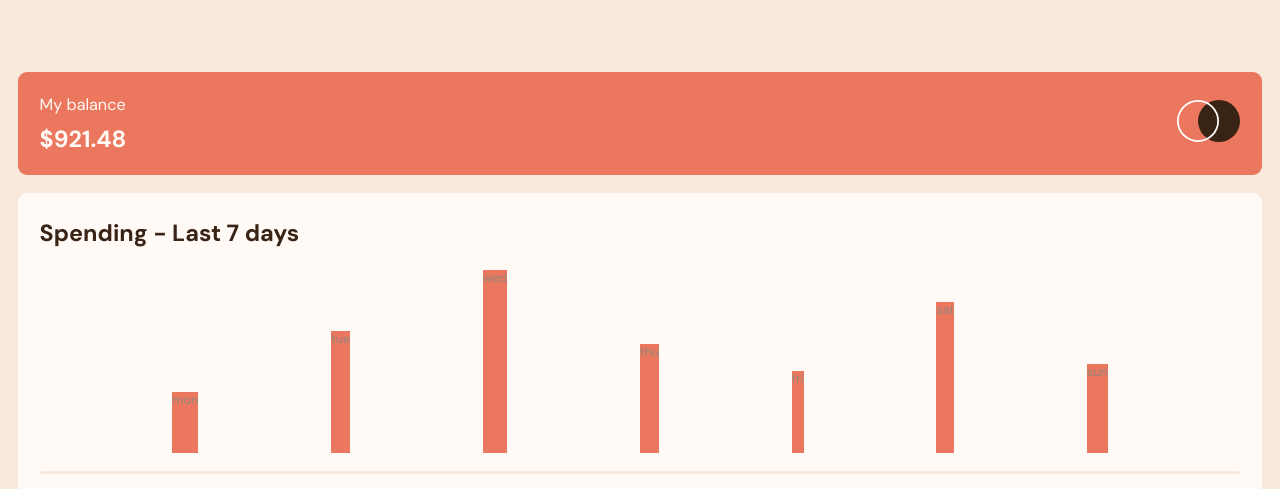
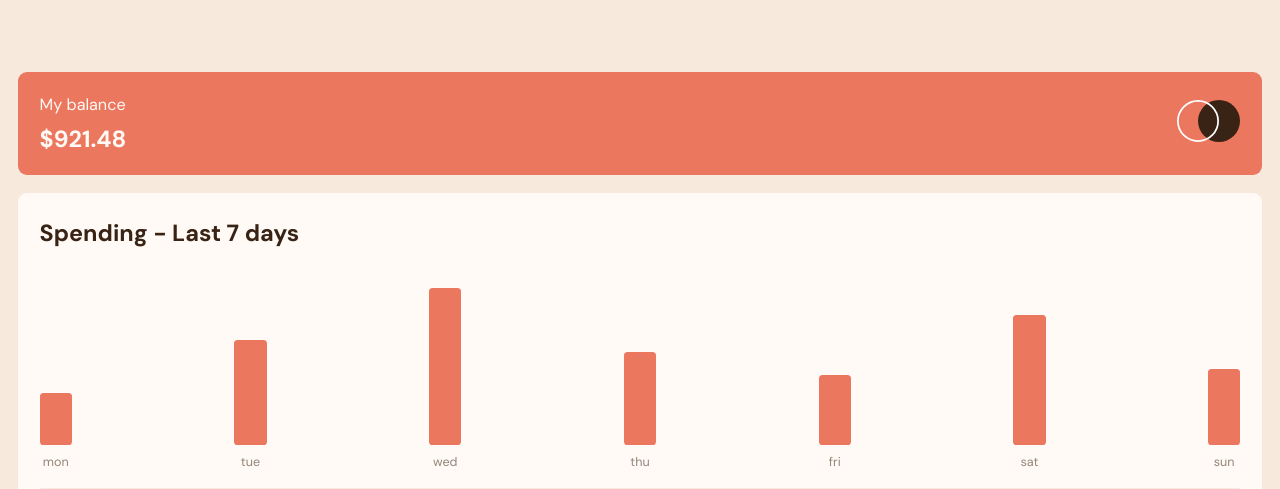
Before and after one commit to Squashim/expenses-chart-component, a plain HTML site: page dist/index.html in a window 1280 px wide. Shown: the top 489 px of the page. Drawn offline with Linux system fonts and the light colour scheme.

Commit message:
65% done

```diff
--- a/dist/index.html
+++ b/dist/index.html
@@ -23,15 +23,36 @@
           <p>Spending - Last 7 days</p>
       </div>
       <div class="component-body__chart">
-        <ul class="table">
-          <li class="table__pillar"><p></p></li>
-          <li class="table__pillar"><p></p></li>
-          <li class="table__pillar"><p></p></li>
-          <li class="table__pillar"><p></p></li>
-          <li class="table__pillar"><p></p></li>
-          <li class="table__pillar"><p></p></li>
-          <li class="table__pillar"><p></p></li>
-        </ul>
+        <div class="table">
+          <div class="table__pillar">
+            <div class="rect"></div>
+            <p class="text"></p>
+          </div>
+          <div class="table__pillar">
+            <div class="rect"></div>
+            <p class="text"></p>
+          </div>
+          <div class="table__pillar">
+            <div class="rect"></div>
+            <p class="text"></p>
+          </div>
+          <div class="table__pillar">
+            <div class="rect"></div>
+            <p class="text"></p>
+          </div>
+          <div class="table__pillar">
+            <div class="rect"></div>
+            <p class="text"></p>
+          </div>
+          <div class="table__pillar">
+            <div class="rect"></div>
+            <p class="text"></p>
+          </div>
+          <div class="table__pillar">
+            <div class="rect"></div>
+            <p class="text"></p>
+          </div>
+        </div>
       </div>
       <div class="component-body__divider"></div>
       <div class="component-body__summary">
--- a/dist/script.js
+++ b/dist/script.js
@@ -1,5 +1,6 @@
-const rows = Array.from(document.querySelectorAll(".table__pillar"));
-const rowsText = Array.from(document.querySelectorAll(".table__pillar p"));
+const rows = Array.from(document.querySelectorAll(".rect"));
+const daysName = Array.from(document.querySelectorAll(".text"));
+
 let chart = [
     {
       "day": "mon",
@@ -32,8 +33,8 @@ let chart = [
   ]
 
 for(let i=0; i<chart.length; i++){
-    rows[i].textContent = chart[i].day;
-    rows[i].style.height = (chart[i].amount * 350) / 100 + "px";
+    daysName[i].textContent = chart[i].day;
+    rows[i].style.height = (chart[i].amount * 300) / 100 + "px";
 }
 
 
--- a/scss/_layout.scss
+++ b/scss/_layout.scss
@@ -63,13 +63,25 @@ main{
         .table{
             display: flex;
             flex-direction: row;
-            justify-content: space-evenly;
+            justify-content: space-between;
             align-items:flex-end;
+            margin-top: 1rem;
             &__pillar{
-                list-style: none;
-                font-size: .7rem;
-                color: $brown500;
-                background-color: $soft-red;
+                display: flex;
+                flex-direction: column;
+                justify-content: center;
+                gap: .5rem;
+                .rect{
+                    background-color: $soft-red;
+                    border-radius: .2rem;
+                    min-width: 1.8rem;
+                    max-width: 100%;
+                }
+                .text{
+                    color: $brown500;
+                    font-size: .7rem;
+                    text-align: center;
+                }
             }
         }
     }
```
Also changed, not shown: dist/css/main.css, 1 other file.
